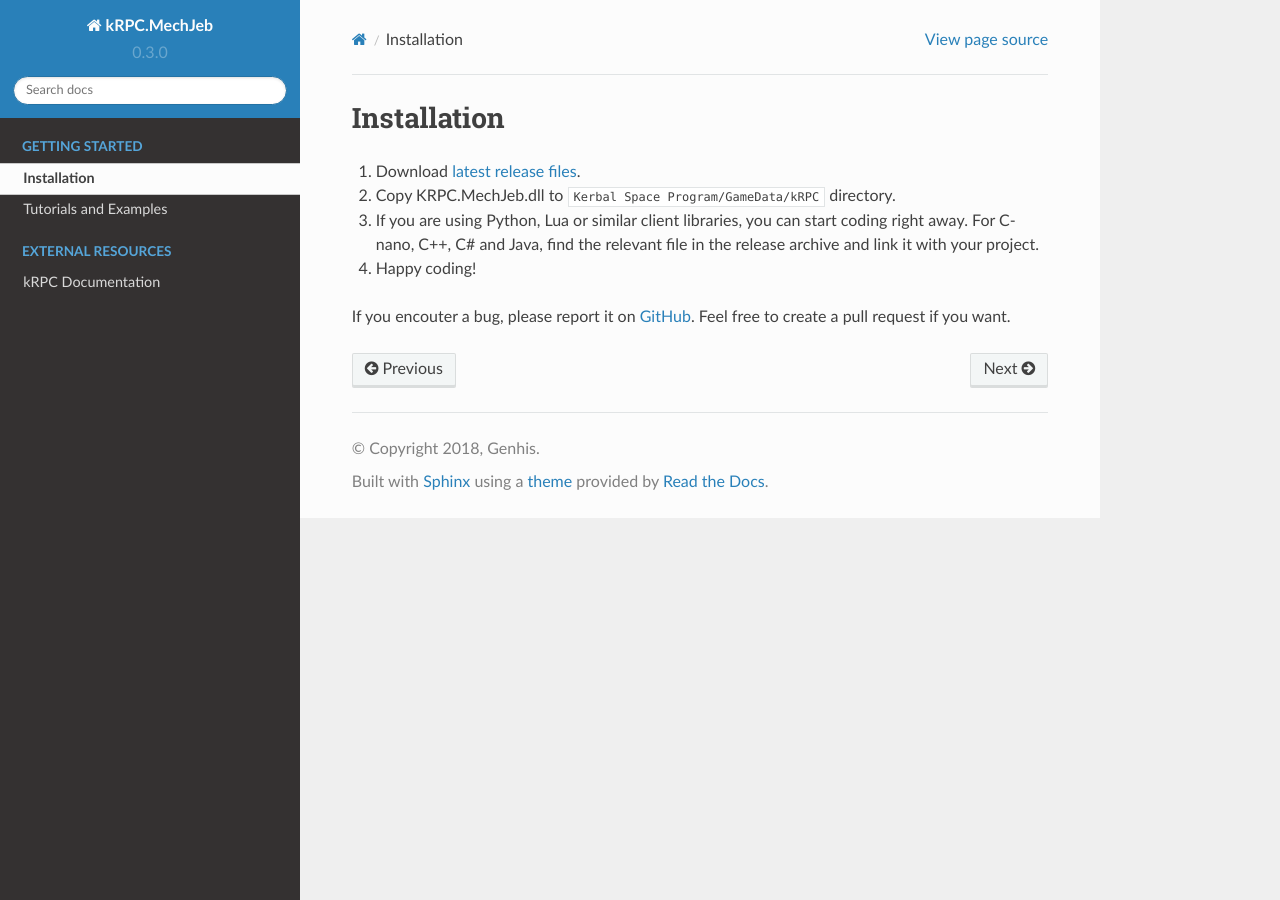
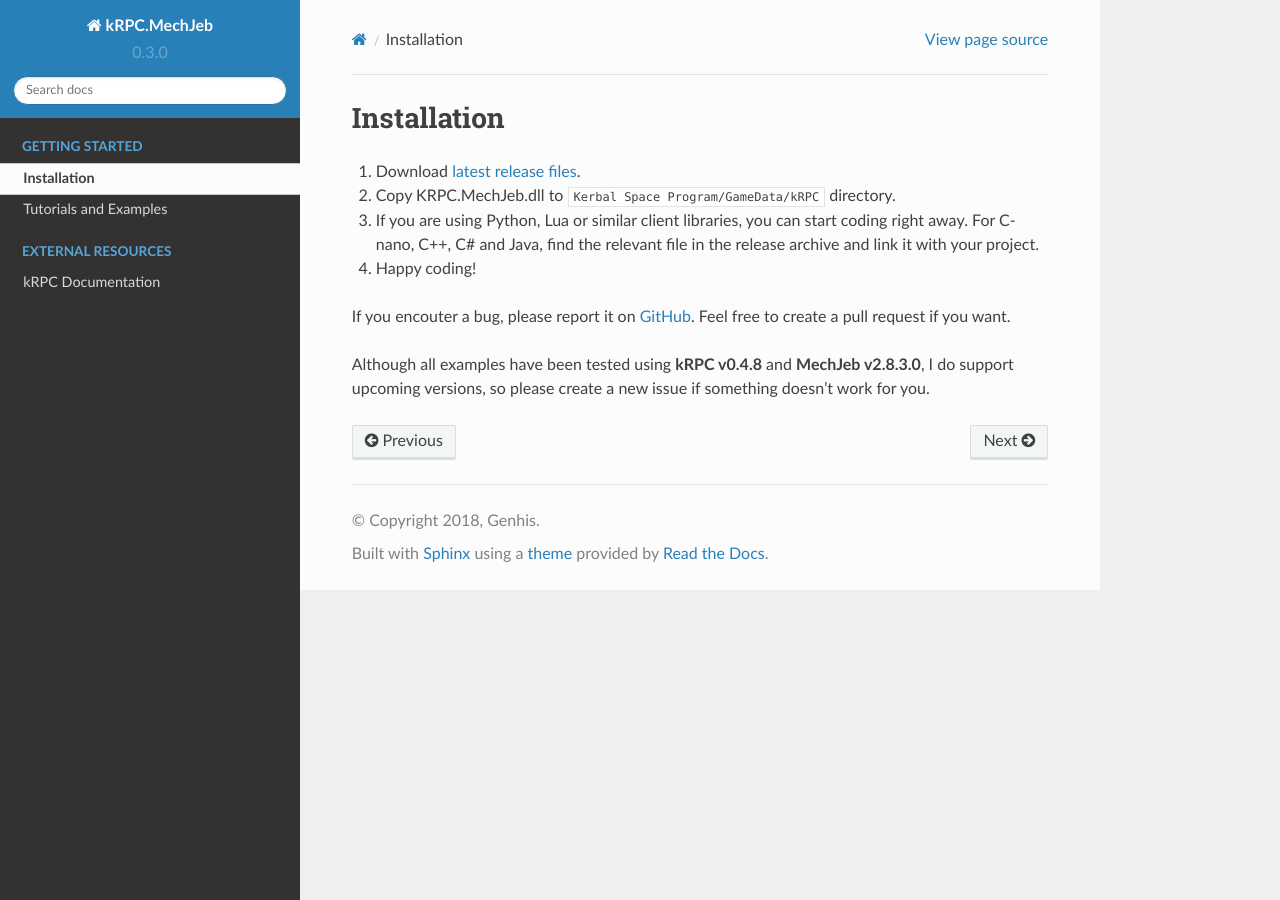
Before and after one commit to Genhis/KRPC.MechJeb, a Sphinx documentation site: the page built from docs/installation.rst, in a window 1280 px wide. Built offline with Sphinx 7.4.7 and the Read the Docs theme 2.0.0, drawn with Linux system fonts in a browser that asks for light colours; pages that are not in the unit, such as notebooks, are missing from menus.

Commit message:
Added information about supported versions of MJ and kRPC

```diff
--- a/docs/installation.rst
+++ b/docs/installation.rst
@@ -9,3 +9,5 @@
 4. Happy coding!
 
 If you encouter a bug, please report it on `GitHub <https://github.com/Genhis/KRPC.MechJeb/>`_.  Feel free to create a pull request if you want.
+
+Although all examples have been tested using **kRPC v0.4.8** and **MechJeb v2.8.3.0**, I do support upcoming versions, so please create a new issue if something doesn't work for you.
```
Also changed, not shown: README.md (+3 -0 lines).
